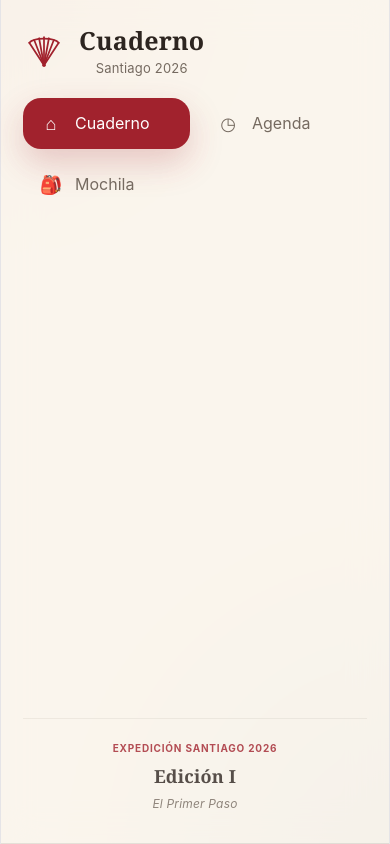
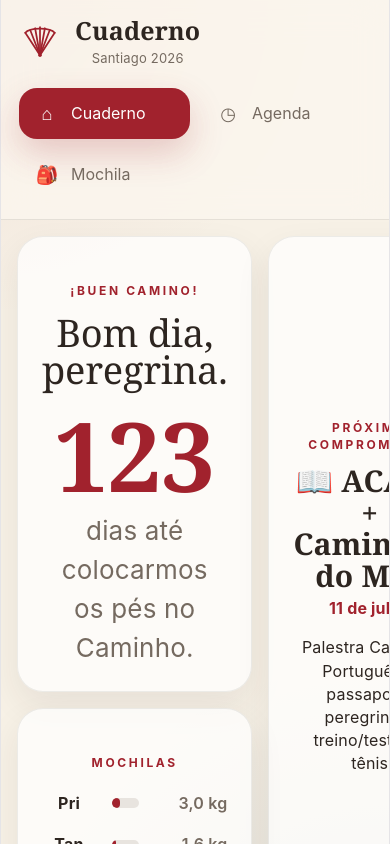
Before and after one commit to pbrittes/cuaderno-del-peregrino, a React (Vite) app: page / in a window 390 px wide. Shown: the top 844 px of the page. Built offline with nearby package versions, Linux system fonts and the light colour scheme.

Commit message:
fix: improve mobile layout

```diff
--- a/src/App.css
+++ b/src/App.css
@@ -728,4 +728,60 @@ blockquote {
 
 .gear-category:first-child .gear-category-title {
   border-top: none;
+}@media (max-width: 700px) {
+  .app-shell {
+    height: auto;
+    min-height: 100vh;
+    grid-template-columns: 1fr;
+  }
+
+  .sidebar {
+    height: auto;
+    min-height: auto;
+    position: static;
+    padding: 18px;
+  }
+
+  .sidebar-footer {
+    display: none;
+  }
+
+  .app-content {
+    padding: 16px;
+    overflow-x: hidden;
+  }
+
+  .home-dashboard {
+    display: grid;
+    grid-template-columns: 1fr;
+    gap: 16px;
+  }
+
+  .countdown-card,
+  .next-event-card,
+  .backpack-card,
+  .agenda-header {
+    padding: 24px;
+  }
+
+  .gear-table {
+    overflow-x: auto;
+  }
+
+  .gear-table-header,
+  .gear-table-row {
+    grid-template-columns: minmax(180px, 1fr) 64px repeat(3, 48px);
+    min-width: 520px;
+    padding: 14px 16px;
+  }
+
+  .status-button {
+    width: 36px;
+    height: 36px;
+    font-size: 17px;
+  }
+
+  .countdown-number {
+    font-size: 96px;
+  }
 }
```
